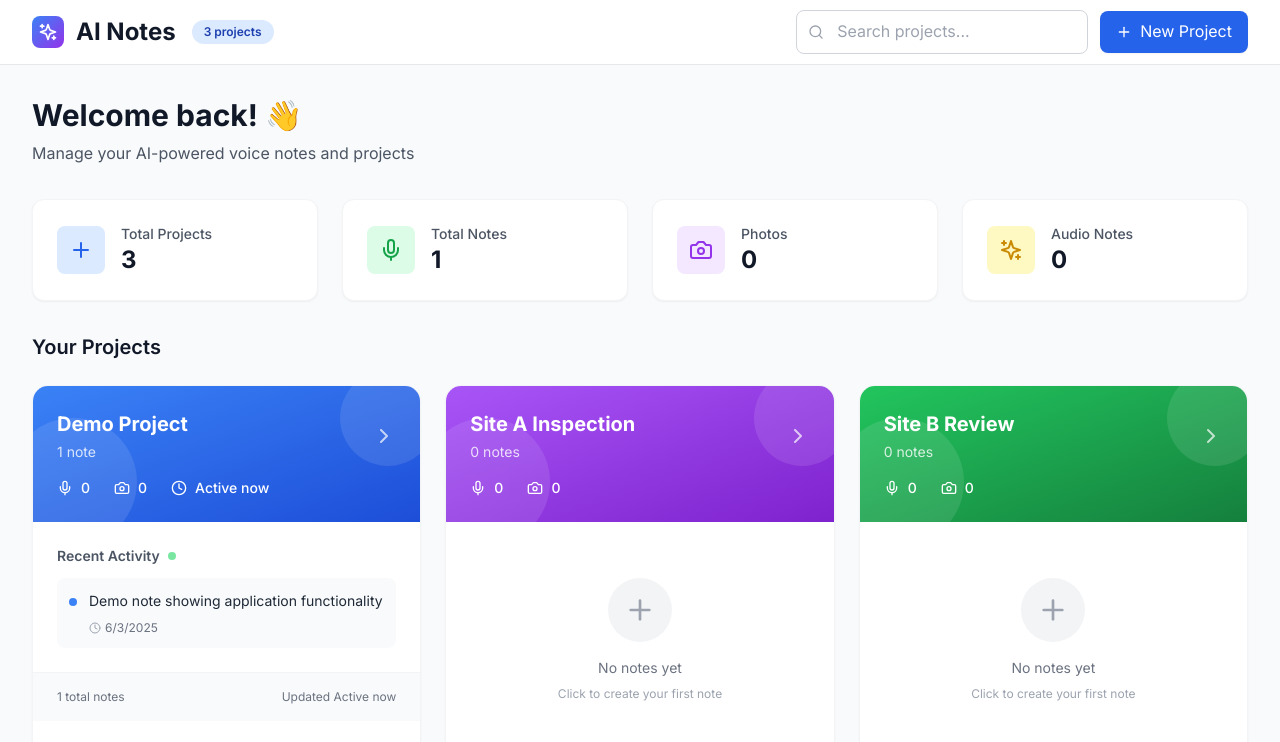
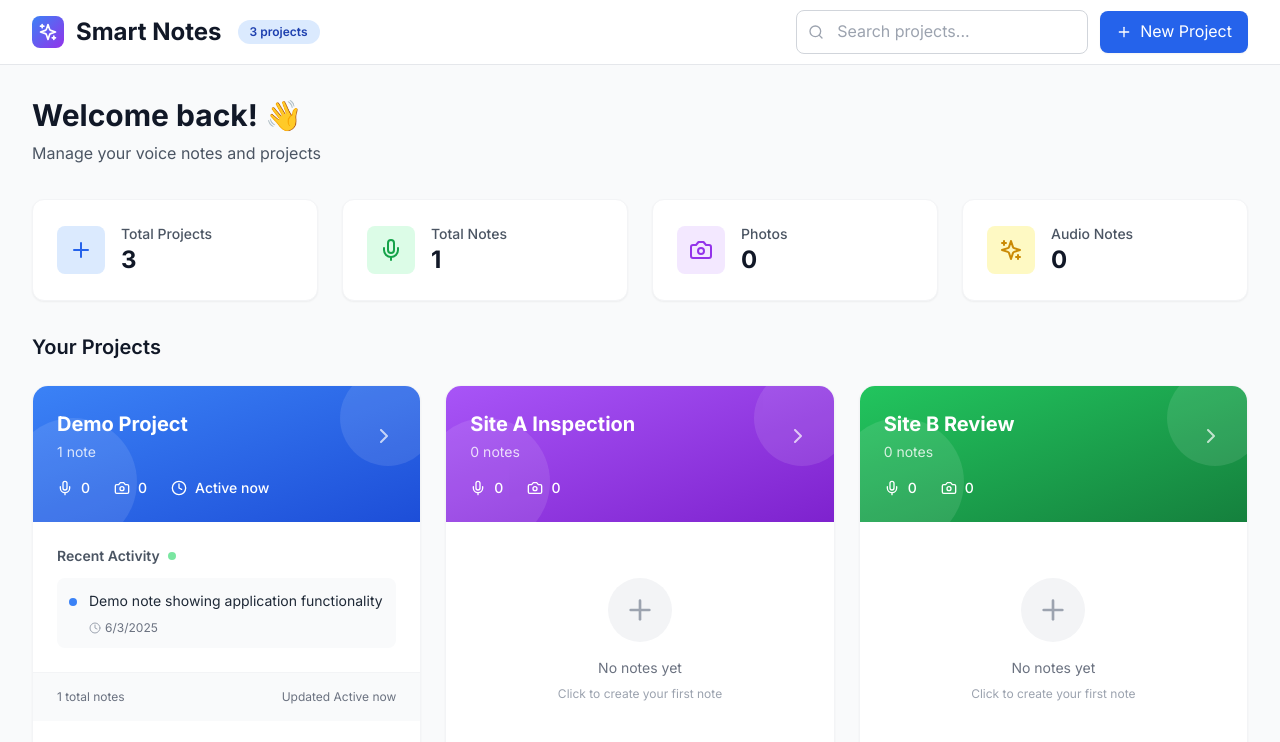
Before and after one commit to randyren278/Ledcor, a Next.js app in the folder companycam/companycam/: page / in a window 1280 px wide. Shown: the top 742 px of the page. Built offline with nearby package versions, Linux system fonts and the light colour scheme.

Commit message:
name change

```diff
--- a/companycam/companycam/components/ProjectDashboard.tsx
+++ b/companycam/companycam/components/ProjectDashboard.tsx
@@ -119,7 +119,7 @@ export default function ProjectDashboard({ projects, onCreateProject, onSelectPr
         <div className="max-w-7xl mx-auto px-4 sm:px-6 lg:px-8">
           <div className="flex items-center justify-between h-16">
             <div className="flex items-center space-x-4">
-              <h1 className="text-2xl font-bold text-gray-900">AI Notes</h1>
+              <h1 className="text-2xl font-bold text-gray-900">Smart Notes</h1>
               <div className="hidden sm:block px-3 py-1 bg-blue-100 text-blue-800 text-xs font-semibold rounded-full">
                 {projects.length} project{projects.length !== 1 ? 's' : ''}
               </div>
--- a/companycam/companycam/pages/index.tsx
+++ b/companycam/companycam/pages/index.tsx
@@ -98,7 +98,7 @@ const Home: NextPage<HomeProps> = ({ projects: initialProjects, stats: initialSt
                 <div className="w-8 h-8 bg-gradient-to-br from-blue-500 to-purple-600 rounded-lg flex items-center justify-center">
                   <Sparkles className="w-5 h-5 text-white" />
                 </div>
-                <h1 className="text-2xl font-bold text-gray-900">AI Notes</h1>
+                <h1 className="text-2xl font-bold text-gray-900">Smart Notes</h1>
               </div>
               <div className="hidden sm:block px-3 py-1 bg-blue-100 text-blue-800 text-xs font-semibold rounded-full">
                 {projects.length} project{projects.length !== 1 ? 's' : ''}
@@ -136,7 +136,7 @@ const Home: NextPage<HomeProps> = ({ projects: initialProjects, stats: initialSt
         {/* Welcome Section */}
         <div className="mb-8">
           <h2 className="text-3xl font-bold text-gray-900 mb-2">Welcome back! 👋</h2>
-          <p className="text-gray-600">Manage your AI-powered voice notes and projects</p>
+          <p className="text-gray-600">Manage your voice notes and projects</p>
         </div>
 
         {/* Quick Stats */}
```
